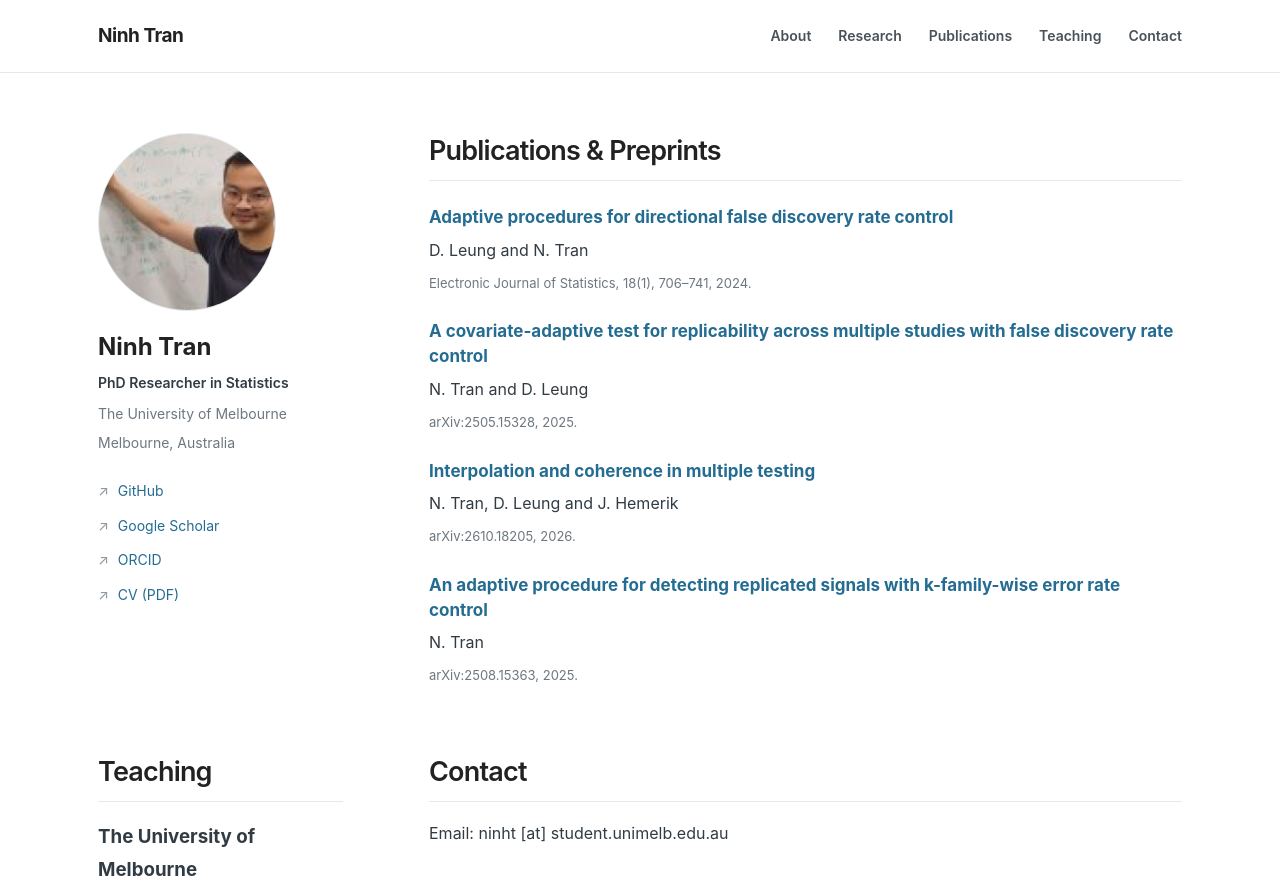
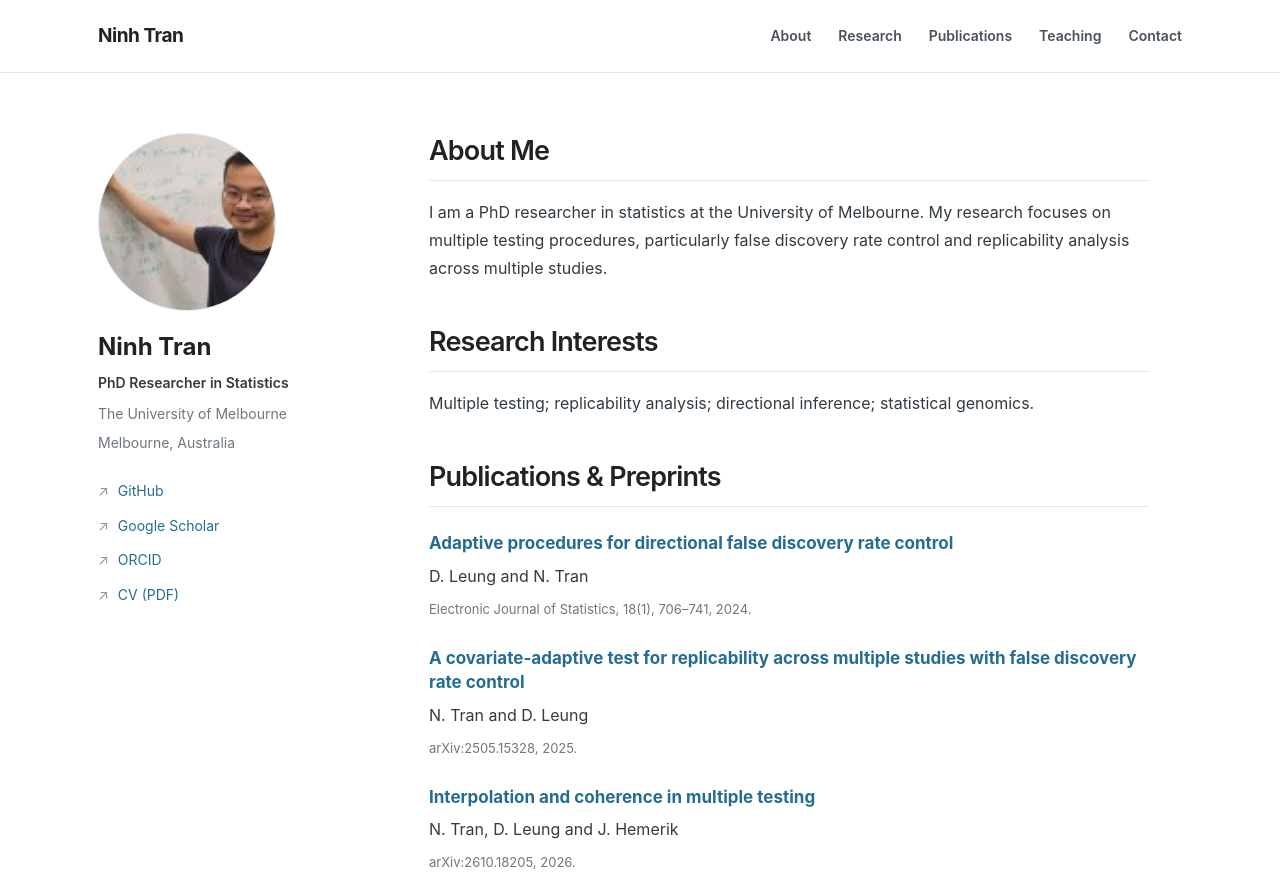
Before and after one commit to ninhtran02/ninhtran02.github.io, a plain HTML site: page index.html in a window 1280 px wide. Shown: the top 889 px of the page. Drawn offline with Linux system fonts and the light colour scheme.

Commit message:
Refactor index.html structure and content

```diff
--- a/index.html
+++ b/index.html
@@ -1,3 +1,4 @@
+
 <!DOCTYPE html>
 <html lang="en">
 <head>
@@ -7,7 +8,9 @@
   <title>Ninh Tran | Academic Website</title>
   <link rel="stylesheet" href="style.css">
 </head>
+
 <body>
+
   <header class="site-header">
     <div class="nav-inner">
       <a class="site-name" href="#about">Ninh Tran</a>
@@ -22,23 +25,50 @@
   </header>
 
   <div class="page-shell">
+
+    <!-- PROFILE SIDEBAR -->
     <aside class="profile" aria-label="Researcher profile">
-      <!-- Replace the initials with <img src="profile.jpg" alt="Portrait of Ninh Tran"> when you have a photo. -->
+
       <img src="NT.jpeg" alt="Ninh Tran" class="profile-photo">
+
       <h1>Ninh Tran</h1>
       <p class="profile-subtitle">PhD Researcher in Statistics</p>
       <p class="profile-affiliation">The University of Melbourne</p>
       <p class="profile-location">Melbourne, Australia</p>
+
       <div class="profile-links">
-        <!-- Replace YOUR-USERNAME and other placeholders before publishing. -->
         <a href="https://github.com/ninhtran02">GitHub</a>
-        <a href="https://scholar.google.com/citations?view_op=list_works&hl=en&user=0HJU1d4AAAAJ">Google Scholar</a>
+        <a href="https://scholar.google.com/citations?user=0HJU1d4AAAAJ">Google Scholar</a>
         <a href="https://orcid.org/0009-0009-2422-8054">ORCID</a>
         <a href="cv.pdf">CV (PDF)</a>
       </div>
+
     </aside>
 
+    <!-- MAIN CONTENT -->
+    <main class="main-content" id="about">
 
+      <!-- ABOUT -->
+      <section aria-labelledby="about-heading">
+        <h2 id="about-heading">About Me</h2>
+        <p>
+          I am a PhD researcher in statistics at the University of Melbourne.
+          My research focuses on multiple testing procedures, particularly
+          false discovery rate control and replicability analysis across
+          multiple studies.
+        </p>
+      </section>
+
+      <!-- RESEARCH -->
+      <section id="research" aria-labelledby="research-heading">
+        <h2 id="research-heading">Research Interests</h2>
+        <p>
+          Multiple testing; replicability analysis; directional inference;
+          statistical genomics.
+        </p>
+      </section>
+
+      <!-- PUBLICATIONS -->
       <section id="publications" aria-labelledby="publications-heading">
         <h2 id="publications-heading">Publications &amp; Preprints</h2>
 
@@ -94,8 +124,7 @@
 
       </section>
 
-
-
+      <!-- TEACHING -->
       <section id="teaching" aria-labelledby="teaching-heading">
         <h2 id="teaching-heading">Teaching</h2>
 
@@ -108,49 +137,67 @@
             Substitute Lecturer (2023);
             Practical and Computer Lab Instructor (2020, 2024)
           </li>
+
           <li>
             <strong>Multivariate Statistics for Data Science (MAST90138)</strong><br>
             Head Tutor (2022); Tutor (2022, 2026)
           </li>
+
           <li>
             <strong>Methods of Mathematical Statistics (MAST90105)</strong><br>
             Tutor (2023–2026)
           </li>
+
           <li>
             <strong>Modern Applied Statistics (MAST30027)</strong><br>
             Tutor (2021–2025)
           </li>
+
           <li>
             <strong>Statistics for Bioinformatics (BINF90001)</strong><br>
             Tutor (2024)
           </li>
+
           <li>
             <strong>Calculus 1 (MAST10005)</strong><br>
             Tutor (2019–2023)
           </li>
+
           <li>
             <strong>Linear Statistical Models (MAST30025)</strong><br>
             Lab Instructor (2021)
           </li>
+
           <li>
             <strong>Critical Thinking with Data (UNIB10006)</strong><br>
             Tutor (2020)
           </li>
         </ul>
+
       </section>
 
-
-<section id="contact">
-  <h2>Contact</h2>
+      <!-- CONTACT -->
+      <section id="contact" aria-labelledby="contact-heading">
+        <h2 id="contact-heading">Contact</h2>
         <p>
           Email: ninht [at] student.unimelb.edu.au
         </p>
       </section>
 
     </main>
+
   </div>
 
-  <footer class="footer">© <span id="year">2026</span> Ninh Tran. Built with HTML and CSS.</footer>
-  <script>document.getElementById('year').textContent = new Date().getFullYear();</script>
+  <!-- FOOTER -->
+  <footer class="footer">
+    © <span id="year">2026</span> Ninh Tran.
+    Built with HTML and CSS.
+  </footer>
+
+  <script>
+    document.getElementById('year').textContent =
+      new Date().getFullYear();
+  </script>
+
 </body>
 </html>
```
Lines whose indentation alone changed are shown as unchanged.
